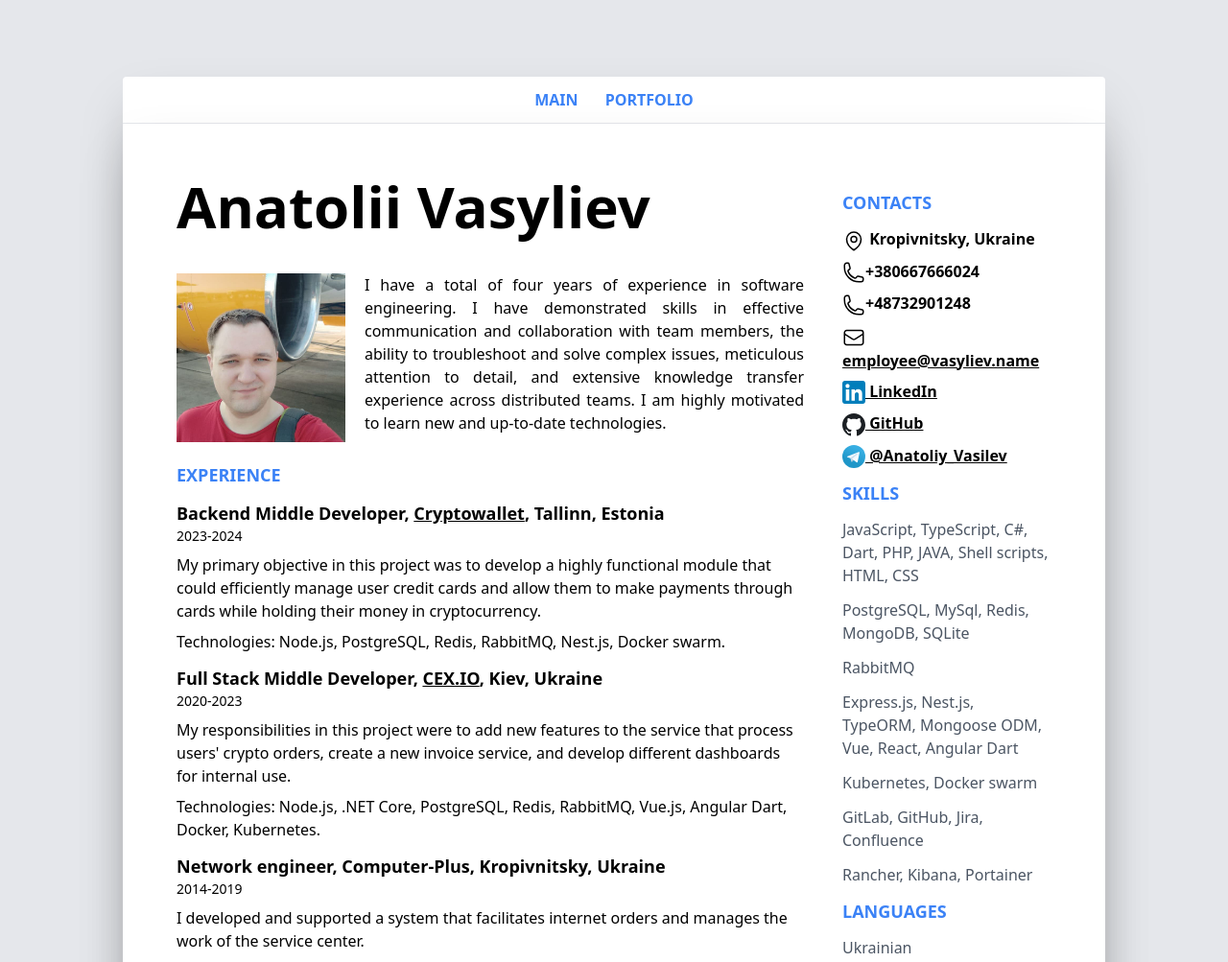
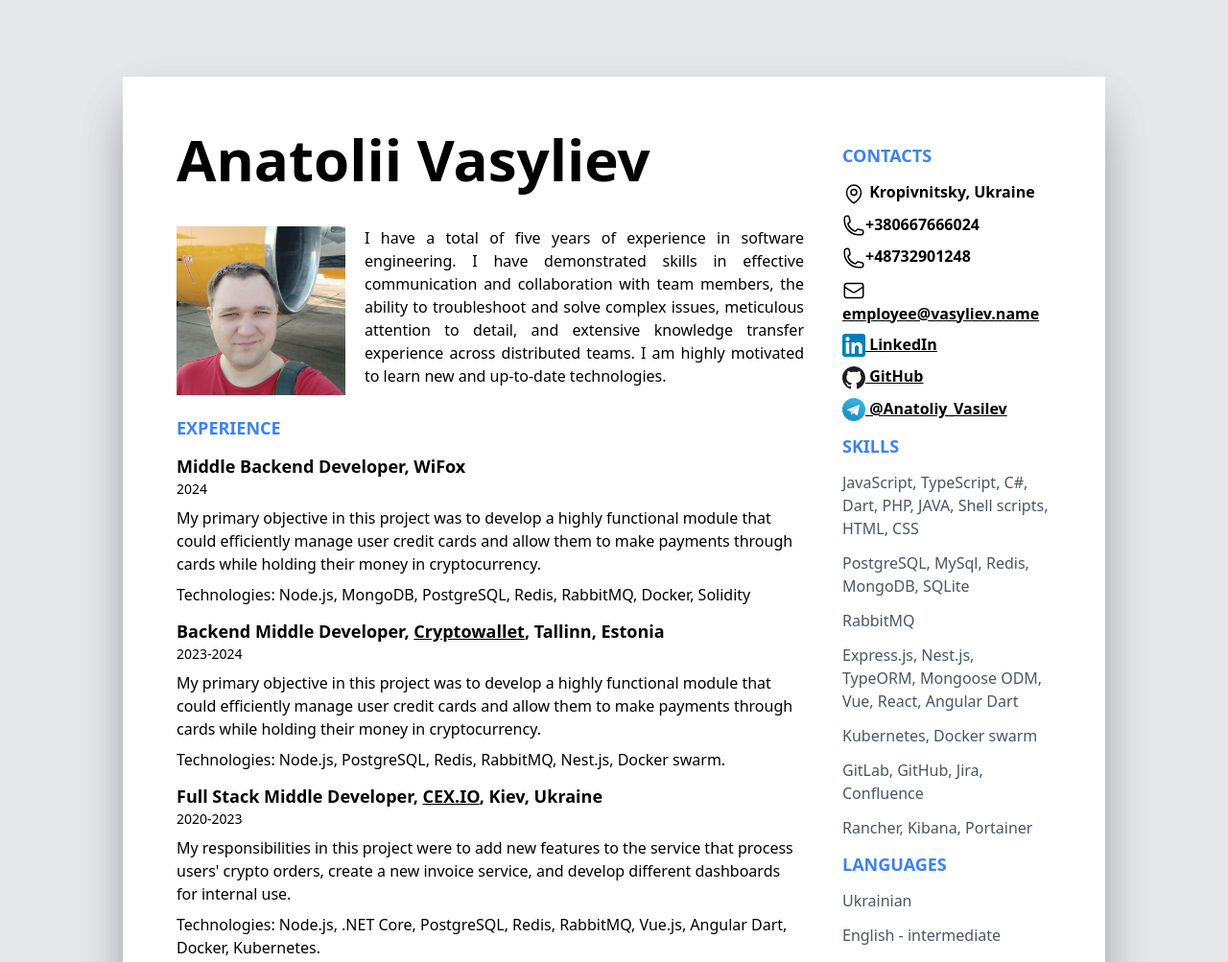
Before and after one commit to toliankir/site, a website: page docs/index.html in a window 1280 px wide. Shown: the top 1003 px of the page at 96% size. Drawn offline with Linux system fonts and the light colour scheme.

Commit message:
Update data

```diff
--- a/docs/index.html
+++ b/docs/index.html
@@ -19,11 +19,6 @@
 
 <body class="md:bg-gray-200 md:p-20">
     <div class="md:rounded md:flex-row max-w-screen-2xl lg:max-w-screen-lg mx-auto bg-white shadow-2xl">
-        <div class="text-center py-3 border-b">
-            <a href="/" class="uppercase font-bold text-blue-500 mx-3 hover:text-blue-400 hover:cursor-pointer">Main</a>
-            <a href="portfolio.html"
-                class="uppercase font-bold text-blue-500 mx-3 hover:text-blue-400 hover:cursor-pointer">Portfolio</a>
-        </div>
         <div
             class="flex flex-col md:flex-row max-w-screen-2xl lg:max-w-screen-lg mx-auto bg-white p-3 md:p-14 shadow-2xl">
             <div class="w-full md:w-3/4 md:mr-10">
@@ -31,7 +26,7 @@
                 <div>
                     <p class="text-justify">
                         <img class="w-44 h-44 float-left mr-5 mb-5" src="public/photo.jpg" alt="Photo">
-                        I have a total of four years of experience in software engineering. I have demonstrated skills
+                        I have a total of five years of experience in software engineering. I have demonstrated skills
                         in effective communication and collaboration with team members, the ability to troubleshoot and
                         solve complex issues, meticulous attention to detail, and extensive knowledge transfer
                         experience across distributed teams. I am highly motivated to learn new and up-to-date
@@ -41,6 +36,12 @@
 
                 <div class="clear-left">
                     <p class="font-semibold text-blue-500 text-lg my-3">EXPERIENCE</p>
+                    <div class="my-3">
+                        <p class="font-bold text-lg">Middle Backend Developer, WiFox</p>
+                        <p class="text-sm">2024</p>
+                        <p class="my-2">My primary objective in this project was to develop a highly functional module that could efficiently manage user credit cards and allow them to make payments through cards while holding their money in cryptocurrency.</p>
+                        <p>Technologies: Node.js, MongoDB, PostgreSQL, Redis, RabbitMQ, Docker, Solidity</p>
+                    </div>
                     <div class="my-3">
                         <p class="font-bold text-lg">Backend Middle Developer, <a target=”_blank”
                                 class="underline hover:text-gray-600" href="https://cryptowallet.com/">Cryptowallet</a>,
```
Also changed, not shown: docs/public/style.css.
